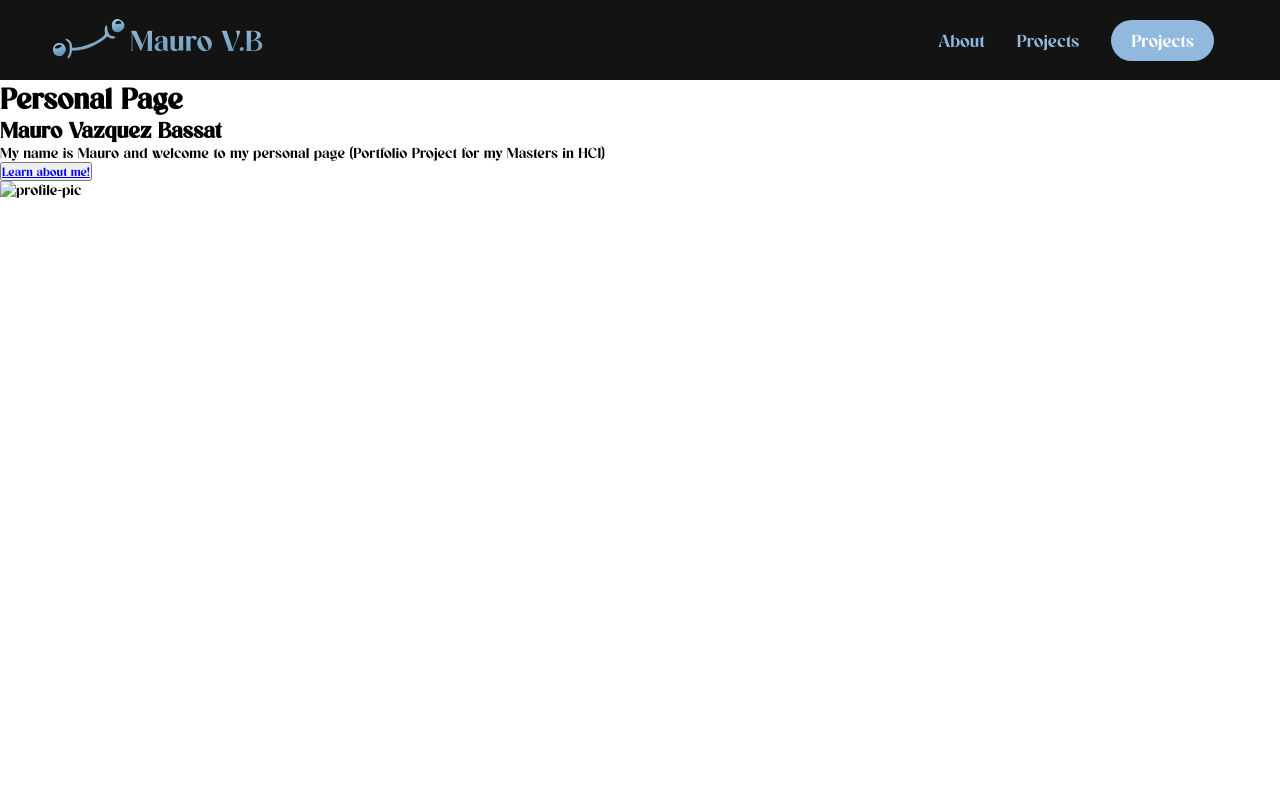
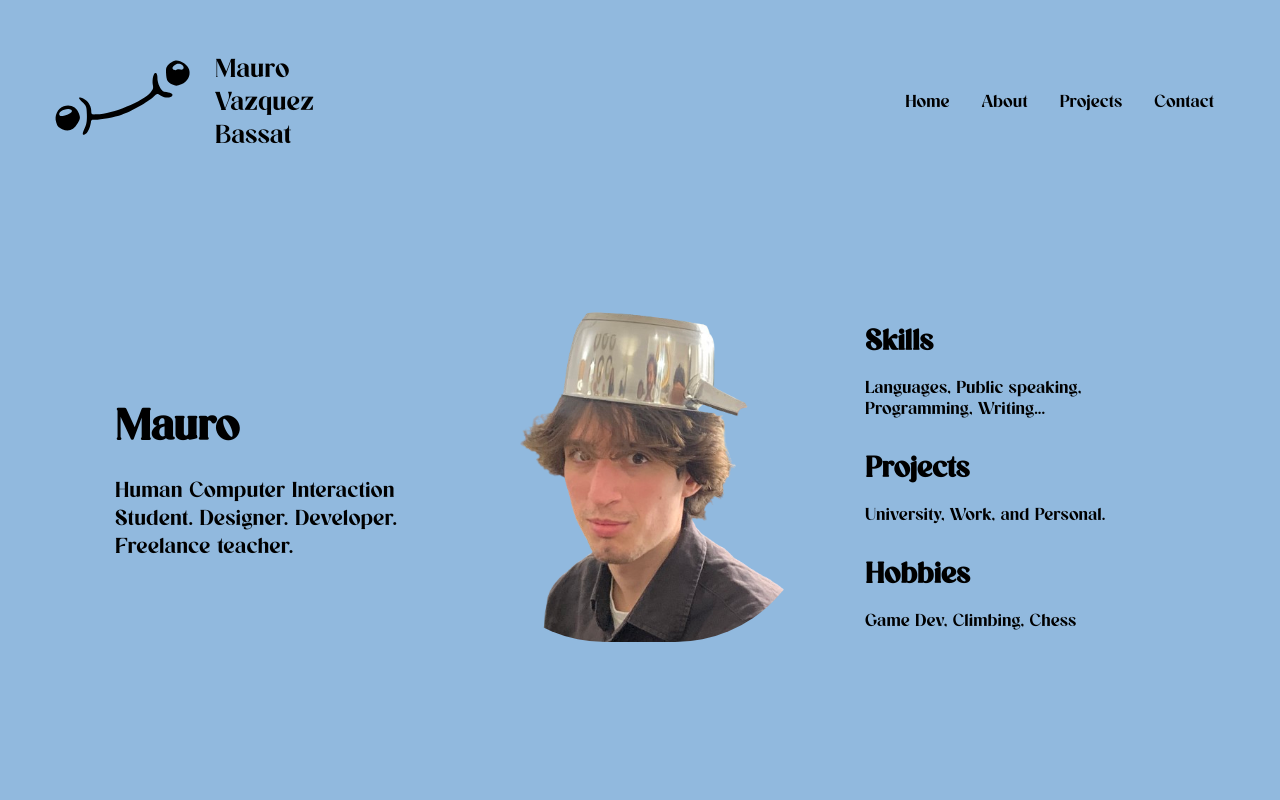
Before and after one commit to mauro-vb/personal_page, a plain HTML site: page index.html in a window 1280 px wide. Drawn offline with Linux system fonts and the light colour scheme.

Commit message:
base page with centric layout

```diff
--- a/index.html
+++ b/index.html
@@ -3,22 +3,22 @@
 <head>
   <meta charset="UTF-8">
   <meta name="viewport" content="width=device-width, initial-scale=1.0">
-    <title>TestPage</title>
+  <title>Mauro Vazquez Bassat</title>
   <link rel="stylesheet" href="styles.css">
+  <link rel="icon" type="image/svg" href="images/logo_white.svg">
 </head>
 <body>
-    <!-- Navbar section-->
-    <nav class="navbar">
+    <header class="navbar">
         <div class="navbar__container">
-        <a href="/" id="navbar__logo">
+            <a href="#" id="navbar__logo">
                 <!-- Inline SVG -->
                 <svg class="logo-image" version="1.0" xmlns="http://www.w3.org/2000/svg"
             width="128.000000pt" height="128.000000pt" viewBox="0 0 128.000000 128.000000"
             preserveAspectRatio="xMidYMid meet" class="logo-svg">
             <defs>
               <linearGradient id="logo-gradient" x1="0%" y1="100%" x2="100%" y2="0%">
-                <stop offset="0%" style="stop-color:#bcd2e0;stop-opacity:1" />
-                <stop offset="100%" style="stop-color:#4786ae;stop-opacity:1" />
+                <stop offset="0%" style="stop-color:#000000;stop-opacity:1" />
+                <stop offset="100%" style="stop-color:#000000;stop-opacity:1" />
               </linearGradient>
             </defs>
             <g transform="translate(0.000000,128.000000) scale(0.100000,-0.100000)"
@@ -38,47 +38,52 @@
               -76 -74 -21 8 -17 34 11 61 25 26 65 34 65 13z"/>
             </g>
                 </svg>
-          Mauro V.B<!--ADD TITLE HERE-->
+            Mauro<br>Vazquez<br>Bassat
             </a>
-        <div class="navbar__toggle" id="mobile-menu">
-          <span class="bar"></span>
-          <span class="bar"></span>
-          <span class="bar"></span>
+            <nav>
+                <ul class="navbar__menu">
+                    <li class="navbar__item"><a href="#" class="navbar__links">Home</a></li>
+                    <li class="navbar__item"><a href="#" class="navbar__links">About</a></li>
+                    <li class="navbar__item"><a href="#" class="navbar__links">Projects</a></li>
+                    <li class="navbar__item"><a href="#" class="navbar__links">Contact</a></li>
+                </ul>
+            </nav>
         </div>
-        <ul class="navbar__menu">
-          <li class="navbar__item">
-            <a href="/" class="navbar__links">About</a>
+    </header>
+
+    <main class="main-content">
+      <section class="intro-section">
+          <h1>Mauro</h1>
+          <p>Human Computer Interaction Student. Designer. Developer. Freelance teacher.</p>
+      </section>
+      <section class="profile-section">
+          <div class="profile-container">
+              <img src="images/tmp_foto.png" alt="Profile picture of Mauro" class="profile-picture">
+          </div>
+      </section>
+      <section class="sections-container">
+          <nav>
+              <ul id="sections-menu">
+                  <li class="section-item">
+                      <h2><a href="/" class="section-links">Skills</a></h2>
+                      <p>Languages, Public speaking, Programming, Writing...</p>
                   </li>
-          <li class="navbar__item">
-            <a href="/projects.html" class="navbar__links">Projects</a>
+                  <li class="section-item">
+                      <h2><a href="/" class="section-links">Projects</a></h2>
+                      <p>University, Work, and Personal.</p>
                   </li>
-          <li class="navbar__btn">
-            <a href="/projects.html" class="button">Projects</a>
+                  <li class="section-item">
+                      <h2><a href="/" class="section-links">Hobbies</a></h2>
+                      <p>Game Dev, Climbing, Chess</p>
                   </li>
               </ul>
-      </div>
           </nav>
+      </section>
+  </main>
 
-    <!-- Main page section-->
-     <div class="main">
-      <div class="main__container">
-        <div class="main__content">
-          <h1>
-            Personal Page
-          </h1>
-          <h2>
-            Mauro Vazquez Bassat
-          </h2>
-          <p>
-            My name is Mauro and welcome to my personal page (Portfolio Project for my Masters in HCI)
-          </p>
-          <button class="main__btn"><a href="/">Learn about me!</a></button>
-        </div>
-        <div class="main__img--container">
-          <img src="images/profile_picture.png" alt="profile-pic">
-        </div>
-      </div>
-     </div>
-    <script src="app.js"></script>
+
+    <footer>
+        <!-- Your footer content here -->
+    </footer>
 </body>
 </html>
--- a/styles.css
+++ b/styles.css
@@ -4,59 +4,58 @@
   src: url(Meditative.ttf); /* Path to the font file */
 }
 
-/* Apply box-sizing, margin, padding, and font to all elements */
-* {
-  box-sizing: border-box; /* Ensure padding and border are included in element's total width and height */
+/* Apply base styling to the body */
+body {
+  background-color: rgb(145, 185, 222); /* Set the background color */
+  font-family: 'Meditative', sans-serif; /* Use the custom font */
   margin: 0; /* Remove default margin */
   padding: 0; /* Remove default padding */
-  font-family: 'Meditative'; /* Set default font to 'Meditative' */
+  display: flex; /* Use flexbox for layout */
+  flex-direction: column; /* Stack items vertically */
+  min-height: 100vh; /* Ensure the body covers full height of the viewport */
 }
 
-/* Styling for the navbar container */
+/* Navbar Styling */
 .navbar {
-  background: #131313; /* Dark background color for the navbar */
-  height: 80px; /* Set height of the navbar */
+  background-color: rgb(145, 185, 222); /* Same color as the background */
+  height: 80px; /* Set the navbar height */
   display: flex; /* Use flexbox for layout */
   justify-content: center; /* Center items horizontally */
   align-items: center; /* Center items vertically */
-  font-size: 1.2rem; /* Set font size */
-  position: sticky; /* Stick the navbar to the top of the viewport */
-  top: 0; /* Align navbar to the top */
+  font-size: 1.2rem; /* Set font size for navbar text */
+  position: sticky; /* Make the navbar stick to the top */
+  top: 0; /* Align the navbar to the top of the viewport */
   z-index: 999; /* Ensure navbar is above other elements */
+  width: 100%; /* Full width of the viewport */
+  margin-top: 60px;
 }
 
-/* Container for navbar items */
+/* Navbar container styling */
 .navbar__container {
   display: flex; /* Use flexbox for layout */
   justify-content: space-between; /* Space items evenly */
-  height: 80px; /* Match the height of the navbar */
-  z-index: 1; /* Layering above other elements */
+  align-items: center; /* Center items vertically */
   width: 100%; /* Full width */
-  max-width: 1300px; /* Maximum width of the container */
-  margin: 0 auto; /* Center the container horizontally */
-  padding: 0 50px; /* Padding on left and right sides */
+  max-width: 1300px; /* Maximum width */
+  padding: 0 50px; /* Add padding on the left and right */
 }
 
 /* Styling for the logo link */
 #navbar__logo {
-  background-color: #4786ae; /* Background color of the logo text */
-  background-image: linear-gradient(to top, #4786ae, #bcd2e0); /* Gradient background */
-  background-size: 100%; /* Ensure gradient covers the text */
-  -webkit-background-clip: text; /* Clip the background to the text */
-  -moz-background-clip: text; /* Firefox-specific background clip for text */
-  -webkit-text-fill-color: transparent; /* Make the text color transparent to show gradient */
   display: flex; /* Use flexbox for layout */
   align-items: center; /* Center items vertically */
   cursor: pointer; /* Change cursor to pointer on hover */
   text-decoration: none; /* Remove underline from the link */
-  font-size: 2rem; /* Set font size */
+  font-size: 1.8rem; /* Set font size for logo text */
+  color: #000; /* Black text color for the logo */
 }
 
 /* Adjust the width and height of the SVG logo */
 #navbar__logo svg {
-  width: 80px; /* Adjust the width */
+  width: 150px; /* Adjust the width */
   height: auto; /* Maintain aspect ratio */
-  rotate: 25deg;
+  rotate: 25deg; /* Rotate the logo slightly */
+  margin-right: 15px;
 }
 
 /* Styling for the menu items */
@@ -64,7 +63,6 @@
   display: flex; /* Use flexbox for layout */
   align-items: center; /* Center items vertically */
   list-style: none; /* Remove bullet points from list */
-  text-align: center; /* Center text within menu items */
 }
 
 /* Styling for individual menu items */
@@ -74,44 +72,13 @@
 
 /* Styling for links in the navbar */
 .navbar__links {
-  color: rgb(145, 185, 222); /* Link text color */
+  color: #000; /* Black text color for the links */
   display: flex; /* Use flexbox for layout */
   align-items: center; /* Center items vertically */
   justify-content: center; /* Center items horizontally */
   text-decoration: none; /* Remove underline from links */
-  padding: 0 1rem; /* Padding on left and right sides */
+  padding: 0 1rem; /* Padding on the left and right */
   height: 100%; /* Full height of the parent container */
-}
-
-/* Styling for buttons in the navbar */
-.navbar__btn {
-  display: flex; /* Use flexbox for layout */
-  justify-content: center; /* Center items horizontally */
-  align-items: center; /* Center items vertically */
-  text-decoration: none; /* Remove underline from links */
-  padding: 0 1rem; /* Padding on left and right sides */
-  width: 100%; /* Full width of the parent container */
-}
-
-/* Styling for the button */
-.button {
-  display: flex; /* Use flexbox for layout */
-  justify-content: center; /* Center items horizontally */
-  align-items: center; /* Center items vertically */
-  text-decoration: none; /* Remove underline from links */
-  padding: 10px 20px; /* Padding around button text */
-  height: 100%; /* Full height of the parent container */
-  border: none; /* Remove border */
-  outline: none; /* Remove outline */
-  border-radius: 35px; /* Round the corners */
-  background: rgb(145, 185, 222); /* Background color of the button */
-  color: #fff; /* Text color of the button */
-}
-
-/* Styling for button hover state */
-.button:hover {
-  background: #8bb797; /* Change background color on hover */
-  transition: all .1s ease; /* Smooth transition effect */
 }
 
 /* Styling for links in navbar hover state */
@@ -120,106 +87,127 @@
   transition: all .1s ease; /* Smooth transition effect */
 }
 
-/* Responsive styles for screens with a max-width of 960px */
-@media screen and (max-width: 960px) {
-  .navbar__container {
+/* Main content area styling */
+.main-content {
   display: flex; /* Use flexbox for layout */
-    justify-content: space-between; /* Space items evenly */
-    height: 80px; /* Match the height of the navbar */
-    z-index: 1; /* Layering above other elements */
-    width: 100%; /* Full width */
-    max-width: 1300px; /* Maximum width of the container */
-    padding: 0; /* Remove padding */
+  justify-content: center; /* Space the sections evenly */
+  align-items: center; /* Center items vertically */
+  padding: 50px 20px; /* Add padding around the content */
+  flex: 1; /* Allow the main content to grow and fill the space */
 }
 
-  .navbar__menu {
-    display: grid; /* Use grid layout for menu items */
-    grid-template-columns: auto; /* Single column grid */
-    margin: 0; /* Remove margin */
-    width: 100%; /* Full width */
-    position: absolute; /* Position absolutely */
-    top: -1000px; /* Initially hide the menu off-screen */
-    opacity: 0; /* Hide the menu initially */
-    transition: all .4s ease; /* Smooth transition effect */
-    height: 50vh; /* Height of the menu */
-    z-index: -1; /* Layering below other elements */
-    background: #131313; /* Background color of the menu */
+/* Intro section styling */
+.intro-section {
+  max-width: 300px; /* Limit the width of the intro section */
+  text-align: left; /* Align text to the left */
+  color: #000; /* Black text color */
 }
 
-  /* Style for active state of the menu */
-  .navbar__menu.active {
-    background-color: #131313; /* Background color when menu is active */
-    top: 100%; /* Move menu into view */
-    opacity: 1; /* Show the menu */
-    transition: all .4s ease; /* Smooth transition effect */
-    height: 50vh; /* Height of the menu */
-    font-size: 1.6rem; /* Increase font size */
+.intro-section h1 {
+  font-size: 3rem; /* Set font size for the heading */
+  margin-bottom: 20px; /* Add margin below the heading */
 }
 
-  /* Styling for the logo link in mobile view */
-  #navbar__logo {
-    padding-left: 25px; /* Add left padding */
+.intro-section p {
+  font-size: 1.5rem; /* Set font size for the paragraph */
 }
 
-  /* Styling for the bars in the mobile menu toggle */
-  .navbar__toggle .bar {
-    width: 25px; /* Width of each bar */
-    height: 3px; /* Height of each bar */
-    margin: 5px auto; /* Margin around each bar */
-    transition: all .3s ease-in-out; /* Smooth transition effect */
-    background: #fff; /* Background color of the bars */
+/* Profile section styling */
+.profile-section {
+  display: flex; /* Use flexbox for layout */
+  justify-content: center; /* Center the profile picture */
+  align-items: center; /* Center items vertically */
+  margin-left: 50px;
+  margin-right: 50px;
+  margin-top: 25px;
 }
 
-  .navbar__item {
-    width: 100%; /* Full width of the parent container */
+.profile-container {
+  position: relative; /* Position relative to allow overlay */
+  max-width: 350px; /* Limit the width of the profile picture */
+  margin-bottom: 30px; /* Add margin below the picture */
 }
 
-  /* Styling for links in mobile menu */
-  .navbar__links {
-    text-align: center; /* Center text within menu items */
-    padding: 2rem; /* Padding around link text */
-    width: 100%; /* Full width of the parent container */
-    display: table; /* Display as table for alignment */
+.profile-picture {
+  border-radius: 40%; /* Make the picture round */
+  width: 100%; /* Full width of the container */
 }
 
-  /* Positioning of the mobile menu toggle button */
-  #mobile-menu {
-    position: absolute; /* Position absolutely */
-    top: 20%; /* Position from top */
-    right: 5%; /* Position from right */
-    transform: translate(5%,20%); /* Offset position */
+/* Sections container styling */
+.sections-container {
+  max-width: 300px; /* Limit the width of the sections container */
+  text-align: left; /* Align text to the left */
+  color: #000; /* Black text color */
 }
 
-  .navbar__btn {
-    padding: 2rem; /* Padding around button text */
+.sections-container h2 {
+  font-size: 2rem; /* Set font size for section headings */
+  margin-top: 30px; /* Add margin above the section heading */
+  margin-bottom: 10px; /* Add margin below the section heading */
 }
 
-  /* Styling for the button in mobile view */
-  .button {
-    display: flex; /* Use flexbox for layout */
-    justify-content: center; /* Center items horizontally */
-    align-items: center; /* Center items vertically */
-    width: 80%; /* Set width */
-    height: 80px; /* Set height */
-    margin: 0; /* Remove margin */
+.sections-container p {
+  font-size: 1.2rem; /* Set font size for the paragraphs */
 }
 
-  /* Styling for the bars in the mobile menu toggle when active */
-  .navbar__toggle .bar {
-    display: block; /* Ensure bars are displayed */
-    cursor: pointer; /* Change cursor to pointer on hover */
+/* Remove default list styles */
+#sections-menu {
+  list-style: none; /* Remove bullet points */
+  padding: 0; /* Remove default padding */
+  margin: 0; /* Remove default margin */
 }
 
-  /* Style for active state of the mobile menu toggle */
-  #mobile-menu.is-active .bar:nth-child(2) {
-    opacity: 0; /* Hide the middle bar */
+#section__item {
+  margin-bottom: 20px; /* Space between items */
 }
 
-  #mobile-menu.is-active .bar:nth-child(1) {
-    transform: translateY(8px) rotate(45deg); /* Rotate the top bar */
+#section__item h2 a {
+  color: #000; /* Default color: black */
+  text-decoration: none; /* Remove underline */
+  transition: color 0.3s ease, text-decoration 0.3s ease; /* Smooth transition */
+}
+/* Make Links look Like normal Text */
+.section-links {
+  color: #000; /* Default color: black */
+  text-decoration: none; /* Remove underline */
 }
 
-  #mobile-menu.is-active .bar:nth-child(3) {
-    transform: translateY(-8px) rotate(-45deg); /* Rotate the bottom bar */
+/* Styling for links in sections hover state */
+.section-links:hover {
+  color: #8bb797; /* Change text color on hover */
+  transition: all .1s ease; /* Smooth transition effect */
+}
+
+
+
+#section__item h2 a:hover {
+  text-decoration: underline; /* Underline on hover */
+}
+
+#section__item h2 a:active {
+  color: #fff; /* Color when clicked (pressed) */
+  text-decoration: underline; /* Ensure underline persists */
+}
+
+/* Optional: Styling for focused links (accessible styling) */
+#section__item h2 a:focus {
+  outline: 2px solid #000; /* Outline for accessibility */
+  outline-offset: 4px; /* Offset for better visibility */
+}
+
+/* Responsive Styles for smaller screens */
+@media screen and (max-width: 960px) {
+
+  /* Ensure flexbox layout switches to a vertical stack on smaller screens */
+  .main-content {
+    flex-direction: column; /* Stack the sections vertically */
+  }
+
+  .intro-section,
+  .profile-section,
+  .sections-container {
+    max-width: 90%; /* Ensure sections take up more space on small screens */
+    text-align: center; /* Center text for a better mobile layout */
+    margin-bottom: 20px; /* Add margin below each section */
   }
 }
```
Also changed, not shown: images/greg.png (added), images/logo_white.svg (added), images/tmp-logo.png (deleted), images/tmp_foto.png (added). Lines whose indentation alone changed are shown as unchanged.
